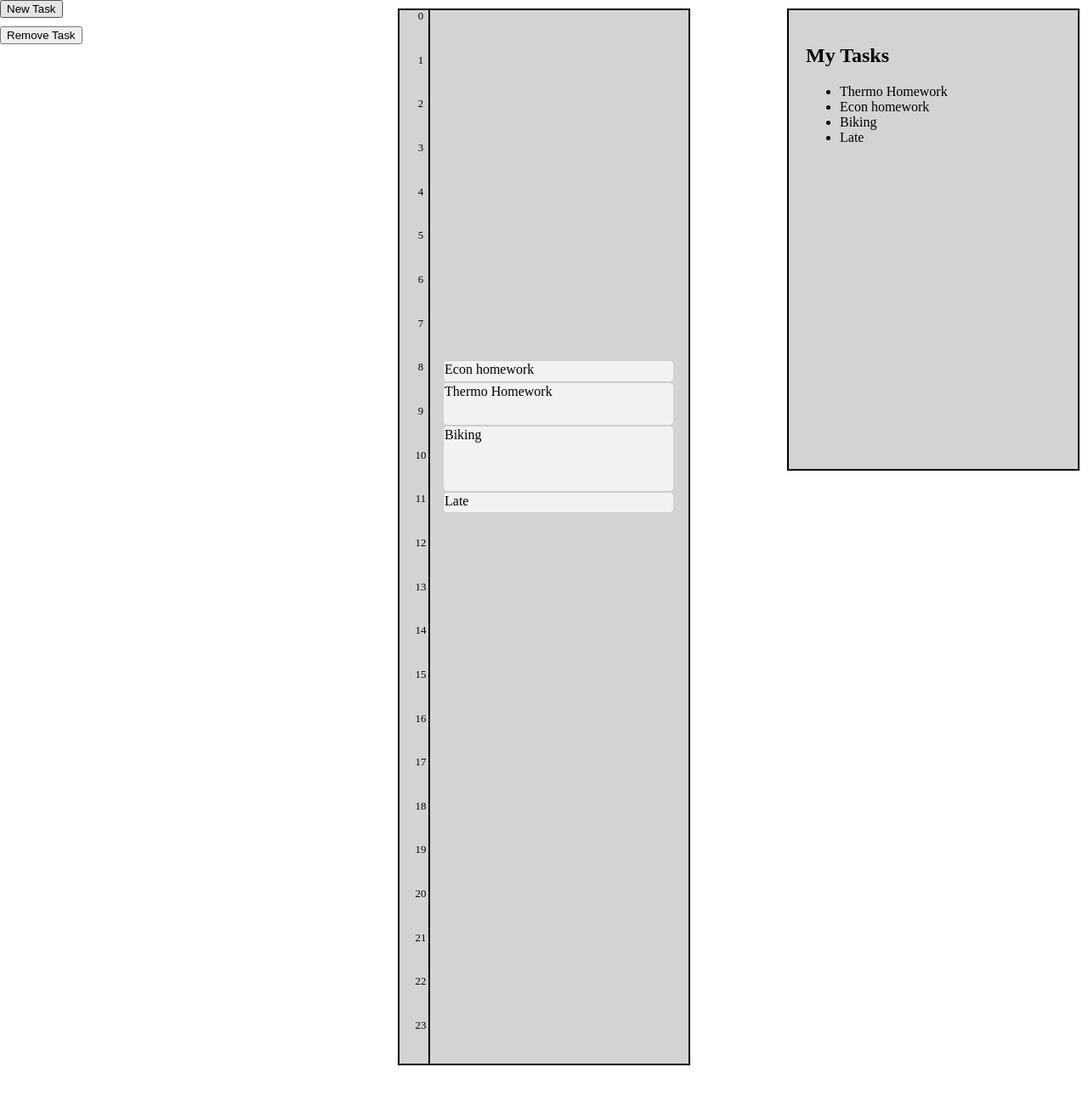
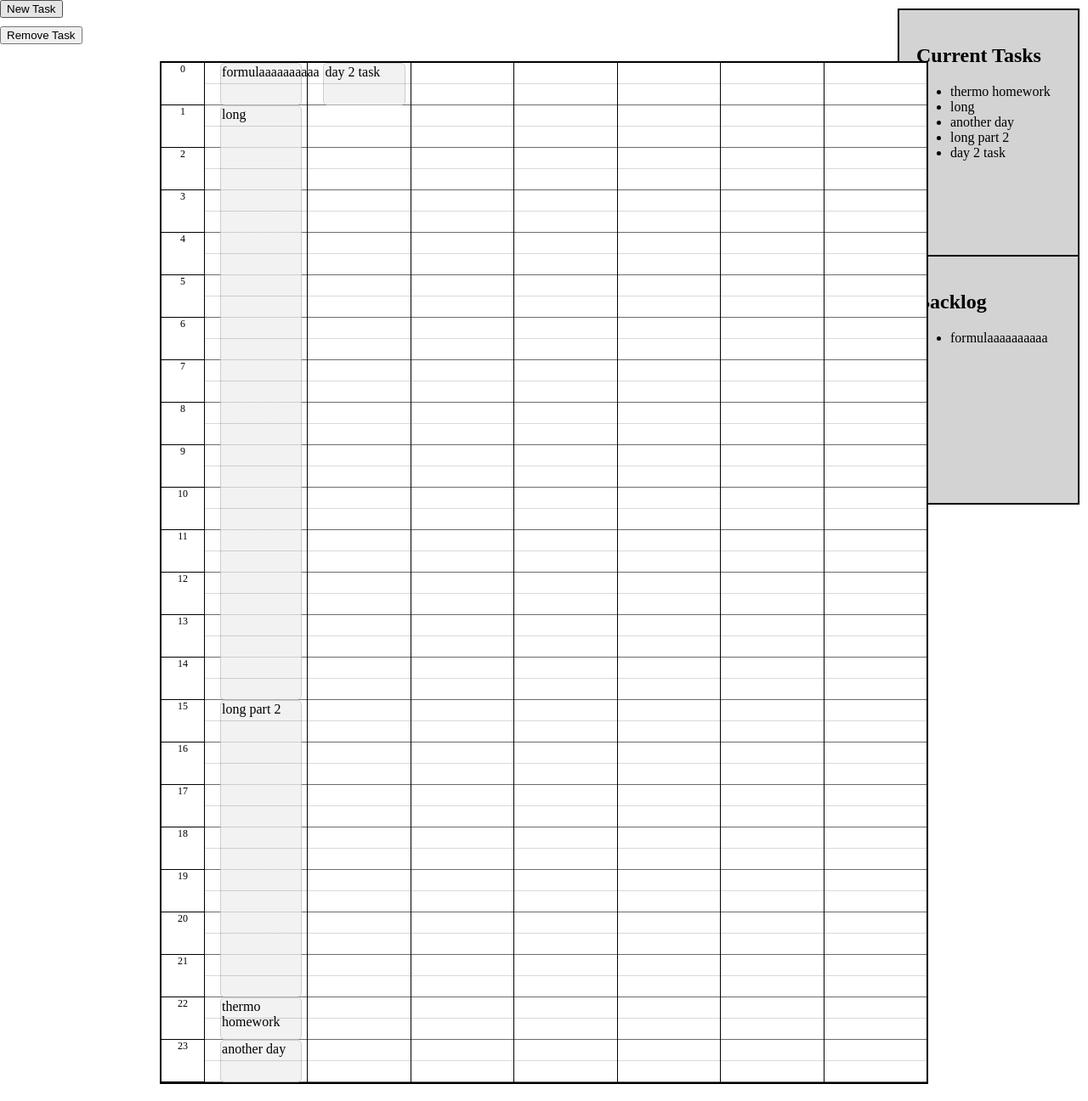
Before and after one commit to Hekaylor/Scheduler, a Flask app: page / in a window 1280 px wide. Shown: the whole page at 85% size. Before the commit the page ends 1254 px from the top, so only its background shows below. Run offline with Flask 3, Linux system fonts and the light colour scheme.

Commit message:
Added backlog and week view for tasks

```diff
--- a/app/main.py
+++ b/app/main.py
@@ -11,20 +11,28 @@ app = Flask(__name__)
 @app.route('/')
 def run_app():
     task_list=[]
+    backlog_list=[]
     with open('tasks.csv', mode='r', newline='', encoding='utf-8') as file:
         reader = csv.DictReader(file)
         for row in reader:
-            task_list.append(row['name'])
-    return render_template("index.html", task_list=task_list)
+            if datetime.fromisoformat(row['deadline']) < datetime.now():
+                backlog_list.append(row['name'])
+            else:
+                task_list.append(row['name'])
+    return render_template("index.html", task_list=task_list, backlog_list=backlog_list)
 
 @app.route('/add', methods=['GET', 'POST'])
 def new_task_form_submission():
     # Fill task_list with items from tasks.csv
     task_list=[]
+    backlog_list=[]
     with open('tasks.csv', mode='r', newline='', encoding='utf-8') as file:
         reader = csv.DictReader(file)
         for row in reader:
-            task_list.append(row['name'])
+            if datetime.fromisoformat(row['deadline']) < datetime.now():
+                backlog_list.append(row['name'])
+            else:
+                task_list.append(row['name'])
 
     # If form has been submitted add new task to task_list and tasks.csv
     priority_levels = ["low", "lowest", "medium", "high", "highest"]
@@ -36,30 +44,37 @@ def new_task_form_submission():
             if task_priority == level:
                 task_priority = priority_levels.index(level) + 1
         task_length = request.form.get('new_task_length')
-        time_until_due = abs(math.floor((task_deadline - datetime.now()).total_seconds() / 60))
-        importance = int(task_priority) / int(time_until_due)
+        time_until_due = max(1, math.floor((task_deadline - datetime.now()).total_seconds() / 60))
+        importance = abs(int(task_priority) / int(time_until_due))
 
         # Add new task as a row in tasks.csv and append new task name to task_list
         with open('tasks.csv', mode='a', newline='') as file:
             writer = csv.writer(file)
             writer.writerow([task_name, task_deadline, task_priority, task_length, time_until_due, importance])
-            task_list.append(task_name)
+            if task_deadline < datetime.now():
+                backlog_list.append(task_name)
+            else:
+                task_list.append(task_name)
 
         # Return and re-render HTML with updated task_list
         return redirect(url_for('new_task_form_submission'))
-    return render_template('index.html', task_list=task_list)
+    return render_template('index.html', task_list=task_list, backlog_list=backlog_list)
 
 @app.route('/remove', methods=['GET', 'POST'])
 def remove_task_form_submission():
     # Fill task_list with items from tasks.csv
-    rows = []
-    task_list = []
+    rows=[]
+    task_list=[]
+    backlog_list=[]
     with open('tasks.csv', mode='r', newline='', encoding='utf-8') as file:
         reader = csv.DictReader(file)
         fieldnames = reader.fieldnames
         for row in reader:
             rows.append(row)
-            task_list.append(row['name'])
+            if datetime.fromisoformat(row['deadline']) < datetime.now():
+                backlog_list.append(row['name'])
+            else:
+                task_list.append(row['name'])
 
     # If form has been submitted remove task from task_list and tasks.csv
     if request.method == 'POST':
@@ -68,24 +83,40 @@ def remove_task_form_submission():
             writer.writeheader()
             for task in rows:
                 if task['name'] == request.form.get('remove_task_name'):
-                    task_list.remove(task['name'])
+                    if task['name'] in task_list:
+                        task_list.remove(task['name'])
+                    elif task['name'] in backlog_list:
+                        backlog_list.remove(task['name'])
                 else:
                     writer.writerow(task)
 
         # Return and re-render HTML with updated task_list
         return redirect(url_for('remove_task_form_submission'))
-    return render_template('index.html', task_list=task_list)
+    return render_template('index.html', task_list=task_list, backlog_list=backlog_list)
 
 @app.route('/tasks.json')
 def get_tasks_json():
-    tasks_info = []
+    rows=[]
     with open('tasks.csv', mode='r', newline='', encoding='utf-8') as file:
         reader = csv.DictReader(file)
+        fieldnames = reader.fieldnames
         for row in reader:
+            rows.append(row)
+
+    tasks_info = []
+    with open('tasks.csv', mode='w', newline='') as file:
+        writer = csv.DictWriter(file, fieldnames=fieldnames)
+        writer.writeheader()
+        for task in rows:
+            time_until_due = max(1, math.floor((datetime.fromisoformat(task['deadline']) - datetime.now()).total_seconds() / 60))
+            importance = abs(int(task['priority']) / int(time_until_due))
+            task['time_until_due'] = time_until_due
+            task['importance'] = importance
             tasks_info.append({
-                "name": row['name'],
-                "length": int(row['length']),
-                "importance": row['importance']
+                "name": task['name'],
+                "length": int(task['length']),
+                "importance": task['importance']
             })
+            writer.writerow(task)
 
     return jsonify(tasks_info)
--- a/app/static/css/style.css
+++ b/app/static/css/style.css
@@ -10,25 +10,74 @@ body {
 }
 
 .calendar-zone {
-  width: 300px;
+  width: 900px;
   height: 1200px;
-  background-color: lightgray;
   border: 2px solid black;
-  padding: 20px;
-  position: absolute;
-  top: 10px;
-  left: 50%;
-  transform: translateX(-50%);
+  position: relative;
+  margin: 20px auto;
+  background-color: white;
 }
 
-.calendar-zone::after {
+.week-grid {
+  display: flex;
+  height: 100%;
+}
+
+.time-column {
+  width: 50px;
+  display: flex;
+  flex-direction: column;
+}
+
+.time-slot {
+  height: 50px;
+  font-size: 12px;
+  border-bottom: 1px solid black;
+  text-align: center;
+}
+
+.days {
+  display: grid;
+  grid-template-columns: repeat(7, 1fr);
+  flex-grow: 1;
+}
+
+.day-column {
+  position: relative;
+  border-left: 1px solid black;
+}
+
+.day-column::before {
   content: "";
   position: absolute;
-  top: 0px;
-  bottom: 0px;
-  left: 10%;
-  width: 2px;
-  background-color: black;
+  width: 100%;
+  height: 100%;
+  background-image: repeating-linear-gradient(
+    to bottom,
+    transparent,
+    transparent 49px,
+    black 50px
+  );
+}
+
+.day-column::after {
+  content: "";
+  position: absolute;
+  width: 100%;
+  height: 100%;
+  background-image: repeating-linear-gradient(
+    to bottom,
+    transparent,
+    transparent 24px,
+    rgba(0,0,0,0.3) 25px
+  );
+}
+
+.day-labels {
+  display: grid;
+  grid-template-columns: 50px repeat(7, 1fr);
+  text-align: center;
+  font-weight: bold;
 }
 
 .time-slots {
@@ -49,14 +98,25 @@ body {
 }
 
 .tasks-zone {
-  width: 300px;
-  height: 500px;
+  width: 170px;
+  height: 250px;
   background-color: lightgray;
   border: 2px solid black;
   padding: 20px;
   position: absolute;
   right: 10px;
   top: 10px;
+}
+
+.backlog-zone {
+  width: 170px;
+  height: 250px;
+  background-color: lightgray;
+  border: 2px solid black;
+  padding: 20px;
+  position: absolute;
+  right: 10px;
+  top: 300px;
 }
 
 #task-list li {
--- a/app/static/js/script.js
+++ b/app/static/js/script.js
@@ -7,3 +7,22 @@ function toggleRemoveForm() {
     const form = document.getElementById("removeForm");
     form.style.display = (form.style.display === "block") ? "none" : "block";
 }
+
+const labels = document.getElementById("dayLabels");
+const today = new Date();
+if (labels) {
+    labels.innerHTML = "<div></div>";
+}
+for (let i = 0; i < 7; i++) {
+    const d = new Date();
+    d.setDate(today.getDate() + i);
+
+    const label = document.createElement("div");
+    label.textContent = d.toLocaleDateString(undefined, {
+        weekday: "short",
+        month: "numeric",
+        day: "numeric"
+    });
+
+    labels.appendChild(label);
+}
--- a/app/tasks.csv
+++ b/app/tasks.csv
@@ -1,5 +1,7 @@
 name,deadline,priority,length,time_until_due,importance
-Thermo Homework,2026-03-24 15:57:00,2,60,4319,0.00046307015512850195
-Econ homework,2026-03-24 17:45:00,5,30,4319,0.0011576753878212549
-Biking,2026-03-26 18:11:00,2,90,7199,0.0002778163633838033
-Late,2026-03-28 18:11:00,2,30,10079,0.00019843238416509574
+thermo homework,2026-03-24 15:38:00,2,60,2720,0.0007352941176470588
+formulaaaaaaaaaa,2026-03-21 15:38:00,2,60,1,2.0
+long,2026-03-23 16:21:00,5,840,1323,0.003779289493575208
+another day,2026-03-26 16:21:00,2,60,5643,0.000354421407052986
+long part 2,2026-03-24 18:17:00,5,420,2879,0.0017367141368530739
+day 2 task,2026-03-31 18:17:00,2,60,12959,0.00015433289605679452
--- a/app/templates/index.html
+++ b/app/templates/index.html
@@ -11,9 +11,18 @@
 <body>
 
     <div class="tasks-zone">
-    <h2>My Tasks</h2>
+    <h2>Current Tasks</h2>
         <ul>
             {% for task in task_list %}
+                <li>{{ task }}</li>
+            {% endfor %}
+        </ul>
+    </div>
+
+    <div class="backlog-zone">
+    <h2>Backlog</h2>
+        <ul>
+            {% for task in backlog_list %}
                 <li>{{ task }}</li>
             {% endfor %}
         </ul>
@@ -62,62 +71,64 @@
     <script src="{{ url_for('static', filename='js/script.js') }}"></script>
 
     <div class="calendar-zone">
-        <div class="time-slots">
-            <span>0</span>
-            <span>1</span>
-            <span>2</span>
-            <span>3</span>
-            <span>4</span>
-            <span>5</span>
-            <span>6</span>
-            <span>7</span>
-            <span>8</span>
-            <span>9</span>
-            <span>10</span>
-            <span>11</span>
-            <span>12</span>
-            <span>13</span>
-            <span>14</span>
-            <span>15</span>
-            <span>16</span>
-            <span>17</span>
-            <span>18</span>
-            <span>19</span>
-            <span>20</span>
-            <span>21</span>
-            <span>22</span>
-            <span>23</span>
-            <span></span>
+        <div class="day-labels" id="dayLabels"></div>
+        <div class="week-grid">
+            <div class="time-column">
+                {% for h in range(24) %}
+                    <div class="time-slot">{{ h }}</div>
+                {% endfor %}
+            </div>
+
+            <div class="days">
+                {% for i in range(7) %}
+                    <div class="day-column" data-day="{{ i }}"></div>
+                {% endfor %}
+            </div>
         </div>
-
-        <ul class="box-list"></ul>
-
     </div>
 
     <script>
-        const hourHeight = 51.5;
-        const startHour = 8;
-        let currentTop = startHour * hourHeight;
+        const hourHeight = 50;
+        const startHour = 0;
+        const visibleHours = 24;
+        const maxMinutesPerDay = visibleHours * 60;
+        const days = 7;
 
-        const boxList = document.querySelector(".box-list");
+        let dayTime = Array(days).fill(startHour * 60);
+
+        const column = document.querySelector('.day-column[data-day="0"]');
 
         fetch("/tasks.json")
             .then(response => response.json())
             .then(tasks => {
+                // Sort tasks from highest importance to lowest
                 tasks.sort((a, b) => b.importance - a.importance);
+
+                let currentDay = 0;
+
                 tasks.forEach(task => {
-                    const itemHeight = (task.length / 60) * hourHeight;
+                // Move to next day if task doesn't fit
+                while (currentDay < days && dayTime[currentDay] + task.length > maxMinutesPerDay) {
+                    currentDay++;
+                }
 
-                    const li = document.createElement("li");
-                    li.className = "item-box";
-                    li.style.position = "absolute";
-                    li.style.top = currentTop + "px";
-                    li.style.height = itemHeight + "px";
-                    li.textContent = task.name;
+                // Stop if no days left
+                if (currentDay >= days) return;
 
-                    boxList.appendChild(li);
+                const column = document.querySelector(`.day-column[data-day="${currentDay}"]`);
+                const startTop = (dayTime[currentDay] / 60) * hourHeight;
+                const height = (task.length / 60) * hourHeight;
 
-                    currentTop += itemHeight;
+                const div = document.createElement("div");
+                div.className = "item-box";
+                div.style.position = "absolute";
+                div.style.top = startTop + "px";
+                div.style.height = height + "px";
+                div.textContent = task.name;
+
+                column.appendChild(div);
+
+                dayTime[currentDay] += task.length;
                 });
             });
     </script>
```
